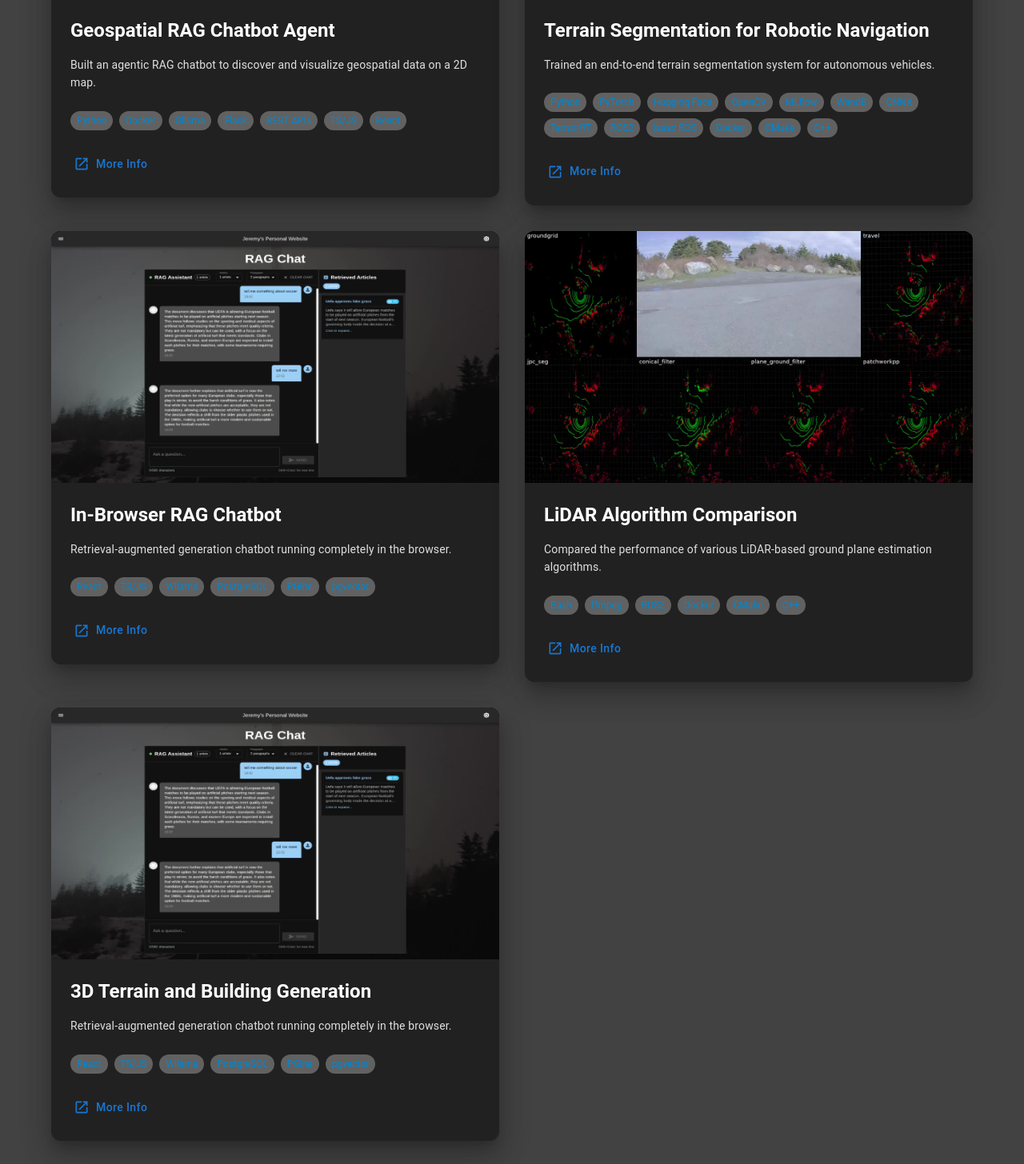
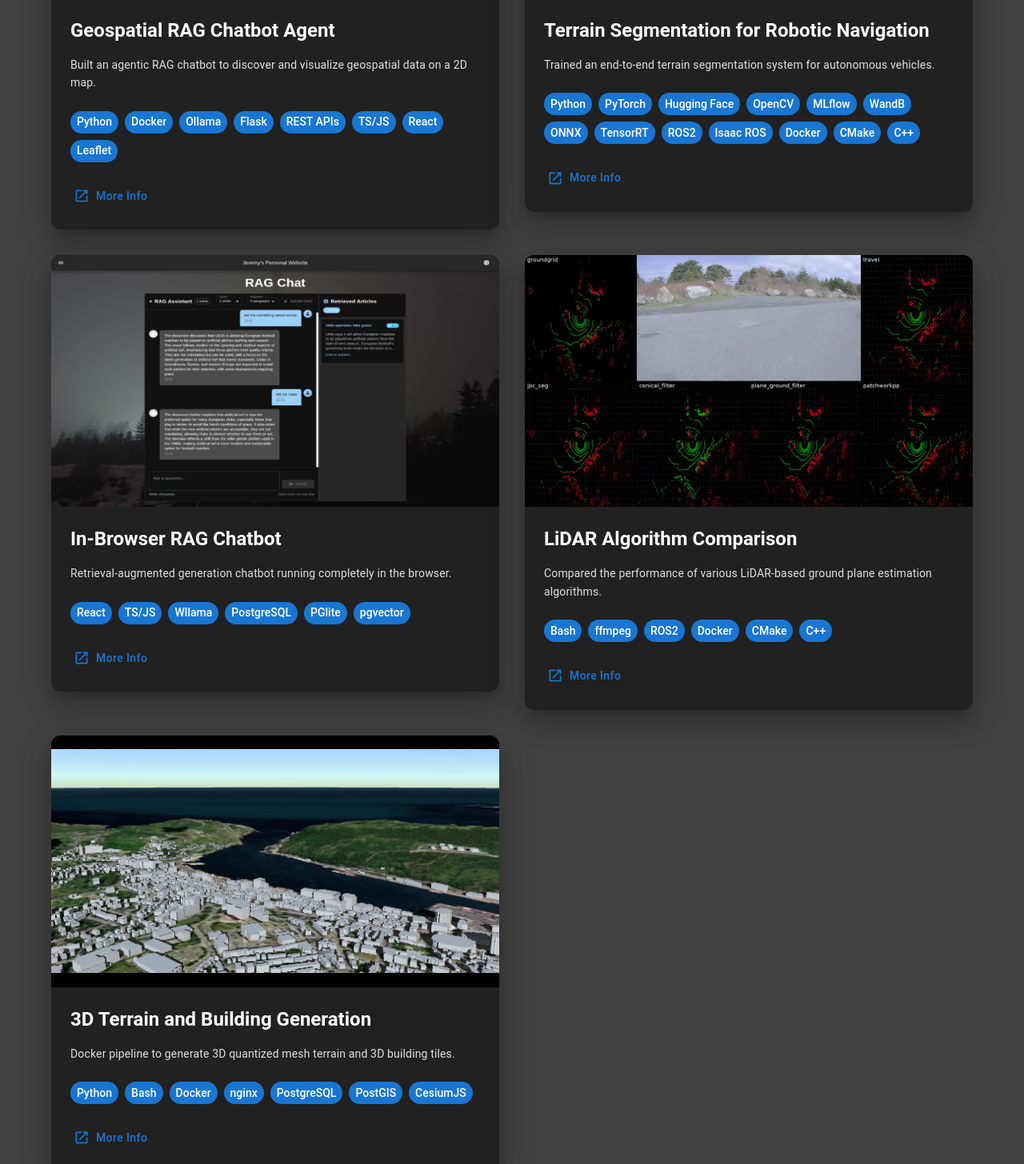
Before and after one commit to jeremy-costello/portfolio, a React (Vite) app: page / in a window 1280 px wide. Shown: the part 2133-3589 px from the top of the page at 80% size. Built offline with nearby package versions, Linux system fonts and the light colour scheme.

Commit message:
fix cesium, react compare image

```diff
--- a/src/components/extra/CesiumViewer.tsx
+++ b/src/components/extra/CesiumViewer.tsx
@@ -71,9 +71,9 @@ const CesiumViewer: React.FC = () => {
         const tileset = await Cesium.Cesium3DTileset.fromUrl(TILESET_URL);
         viewer.scene.primitives.add(tileset);
         setLoadingProgress(80);
-        const heading = 180 * Math.PI / 90;
+        const heading = 180 * Math.PI / 72;
         const pitch = -0.2;
-        const range = 500;
+        const range = 2000;
         await viewer.zoomTo(tileset, new Cesium.HeadingPitchRange(heading, pitch, range));
       } catch (e) {
         console.error("Failed to load tileset:", e);
--- a/src/components/modals/ProjectModal.tsx
+++ b/src/components/modals/ProjectModal.tsx
@@ -10,7 +10,7 @@ const StyledDialog = styled(Dialog)(({ theme }) => ({'& .MuiDialog-paper':{backg
 const StyledDialogTitle = styled(DialogTitle)(({ theme }) => ({color:'white',fontWeight:'bold',fontSize:'1.5rem',paddingRight:theme.spacing(8),position:'relative'}));
 const CloseButton = styled(IconButton)(({ theme }) => ({position:'absolute',right:theme.spacing(1),top:theme.spacing(1),color:theme.palette.grey[400],'&:hover':{color:'white'}}));
 const MediaContainer = styled(Box)(({ theme }) => ({marginBottom:theme.spacing(3),borderRadius:theme.spacing(1),overflow:'hidden','& video':{width:'100%',borderRadius:theme.spacing(1)},'& img':{width:'100%',borderRadius:theme.spacing(1)}}));
-const TechChip = styled(Chip)(({ theme }) => ({backgroundColor:theme.palette.grey[700],color:theme.palette.cyan?.main||theme.palette.info.main,fontSize:'0.75rem',height:24}));
+const TechChip=styled(Chip)(({theme})=>({backgroundColor:theme.palette.primary.main,color:theme.palette.common.white,fontSize:'1.0rem',height:32,fontWeight:500,'&:hover':{backgroundColor:theme.palette.primary.dark},transition:'background-color 0.3s ease'}));
 
 const ProjectModal = ({ project, onClose }: { project:any; onClose:()=>void }) => {
   if (!project) return null;
@@ -21,14 +21,32 @@ const ProjectModal = ({ project, onClose }: { project:any; onClose:()=>void }) =
       </StyledDialogTitle>
       <DialogContent sx={{ p:3 }}>
         {project.mediaType==="component"?(
-          <CesiumViewer />
+          <Box sx={{width:'100%',borderRadius:1,overflow:'hidden'}}>
+            <Typography variant="body1" sx={{color:'grey.300',mb:3,lineHeight:1.0,fontWeight:'bold',fontSize:'1.25rem'}}>{"Try interacting with the demo below!"}</Typography>
+            <Typography variant="body1" sx={{color:'grey.300',mb:3,lineHeight:1.0}}>{"Left click to pan, middle click to rotate, mouse wheel (or right click) to zoom."}</Typography>
+            <CesiumViewer />
+            <Typography variant="body1" sx={{color:'grey.300',mb:3,lineHeight:1.6}}>{""}</Typography>
+          </Box>
         ):project.mediaUrls&&project.mediaUrls.length>0?(
           <MediaContainer>
             {project.mediaType==="video"?(
               <video src={project.mediaUrls[0]} controls autoPlay style={{width:'100%',borderRadius:8}}/>
             ):project.mediaUrls.length===2?(
-              <Box sx={{width:'100%',borderRadius:1,overflow:'hidden'}}>
-                <ReactCompareImage leftImage={project.mediaUrls[1]} rightImage={project.mediaUrls[0]} sliderLineWidth={3} sliderLineColor="#06b6d4" handleSize={40}/>
+              <Box
+                sx={{
+                  width: '100%',
+                  aspectRatio: '16/9', // maintains ratio
+                  borderRadius: 1,
+                  overflow: 'hidden',
+                }}
+              >
+                <ReactCompareImage
+                  leftImage={project.mediaUrls[1]}
+                  rightImage={project.mediaUrls[0]}
+                  sliderLineWidth={3}
+                  sliderLineColor="#06b6d4"
+                  handleSize={40}
+                />
               </Box>
             ):(
               <img src={project.mediaUrls[0]} alt={project.title} style={{width:'100%',borderRadius:8}}/>
--- a/src/components/sections/AboutSection.tsx
+++ b/src/components/sections/AboutSection.tsx
@@ -46,7 +46,9 @@ const BackgroundCard = styled(Box)(({ theme }) => ({
 const StyledChip = styled(Chip)(({ theme }) => ({
   backgroundColor: theme.palette.primary.main,
   color: theme.palette.common.white,
-  fontWeight: 'medium',
+  fontWeight: 500,
+  fontSize: '1rem',
+  height: 40,
   '&:hover': {
     backgroundColor: theme.palette.primary.dark,
   },
--- a/src/components/sections/ProjectsSection.tsx
+++ b/src/components/sections/ProjectsSection.tsx
@@ -68,10 +68,15 @@ const OverlayContent = styled(Box)(({ theme }) => ({
 }));
 
 const TechChip = styled(Chip)(({ theme }) => ({
-  backgroundColor: theme.palette.grey[700],
-  color: theme.palette.cyan?.main || theme.palette.info.main,
-  fontSize: '0.75rem',
-  height: 24,
+  backgroundColor: theme.palette.primary.main,
+  color: theme.palette.common.white,
+  fontSize: '0.875rem',
+  height: 28,
+  fontWeight: 500,
+  '&:hover': {
+    backgroundColor: theme.palette.primary.dark,
+  },
+  transition: 'background-color 0.3s ease',
 }));
 
 const ProjectsSection = () => {
--- a/src/data/Projects.ts
+++ b/src/data/Projects.ts
@@ -4,7 +4,7 @@ export const projects = [
     title: "Geospatial RAG Chatbot Agent",
     description: "Built an agentic RAG chatbot to discover and visualize geospatial data on a 2D map.",
     details: "This project leverages Docker Compose to deploy a scalable microservices chatbot with the Llama3.2-3B and Llama3.1-8B LLMs served through Ollama.",
-    tech: ["Python", "Docker", "Ollama", "Flask", "REST APIs", "TS/JS", "React"],
+    tech: ["Python", "Docker", "Ollama", "Flask", "REST APIs", "TS/JS", "React", "Leaflet"],
     thumbnailUrl: "/projects/rag-geo-chatbot/thumbnail.jpg",
     mediaUrls: ["/projects/rag-geo-chatbot/demo-video.mp4"],
     mediaType: "video",
@@ -33,7 +33,7 @@ export const projects = [
     demoLink: "https://jeremy-costello.github.io/chat",
   },
   {
-    id: 3,
+    id: 4,
     title: "LiDAR Algorithm Comparison",
     description: "Compared the performance of various LiDAR-based ground plane estimation algorithms.",
     details: "Modified and built various ground plane estimation algorithms. Wrote a Dockerfile and Bash script using ffmpeg to record and sync outputs.",
@@ -44,12 +44,12 @@ export const projects = [
     codeNote: "Proprietary - not publicly available",
   },
   {
-    id: 3,
+    id: 5,
     title: "3D Terrain and Building Generation",
-    description: "Retrieval-augmented generation chatbot running completely in the browser.",
-    details: "Built a fully in-browser RAG chatbot. Semantic search using PGlite and pgvector. Quantized LLM inference using Wllama.",
-    tech: ["React", "TS/JS", "Wllama", "PostgreSQL", "PGlite", "pgvector"],
-    thumbnailUrl: "/projects/rag-chat-personal/thumbnail.jpg",
+    description: "Docker pipeline to generate 3D quantized mesh terrain and 3D building tiles.",
+    details: "Built a Docker pipeline to generate 3D quanitzed mesh terrain and 3D building tiles. Based on a bounding box, downloads digital elevation map from one of various STAC APIs and downloads building footprints from Overture Maps. Generates 3D building tiles from a created PostGIS database, generates 3D quantized mesh terrain, and serves the outputs through nginx on a CesiumUS globe.",
+    tech: ["Python", "Bash", "Docker", "nginx", "PostgreSQL", "PostGIS", "CesiumJS"],
+    thumbnailUrl: "/projects/cesium/thumbnail.jpg",
     mediaType: "component",
     codeLink: "https://github.com/jeremy-costello/stac-to-3d",
   },
```
Also changed, not shown: public/projects/cesium/thumbnail.jpg (added).
